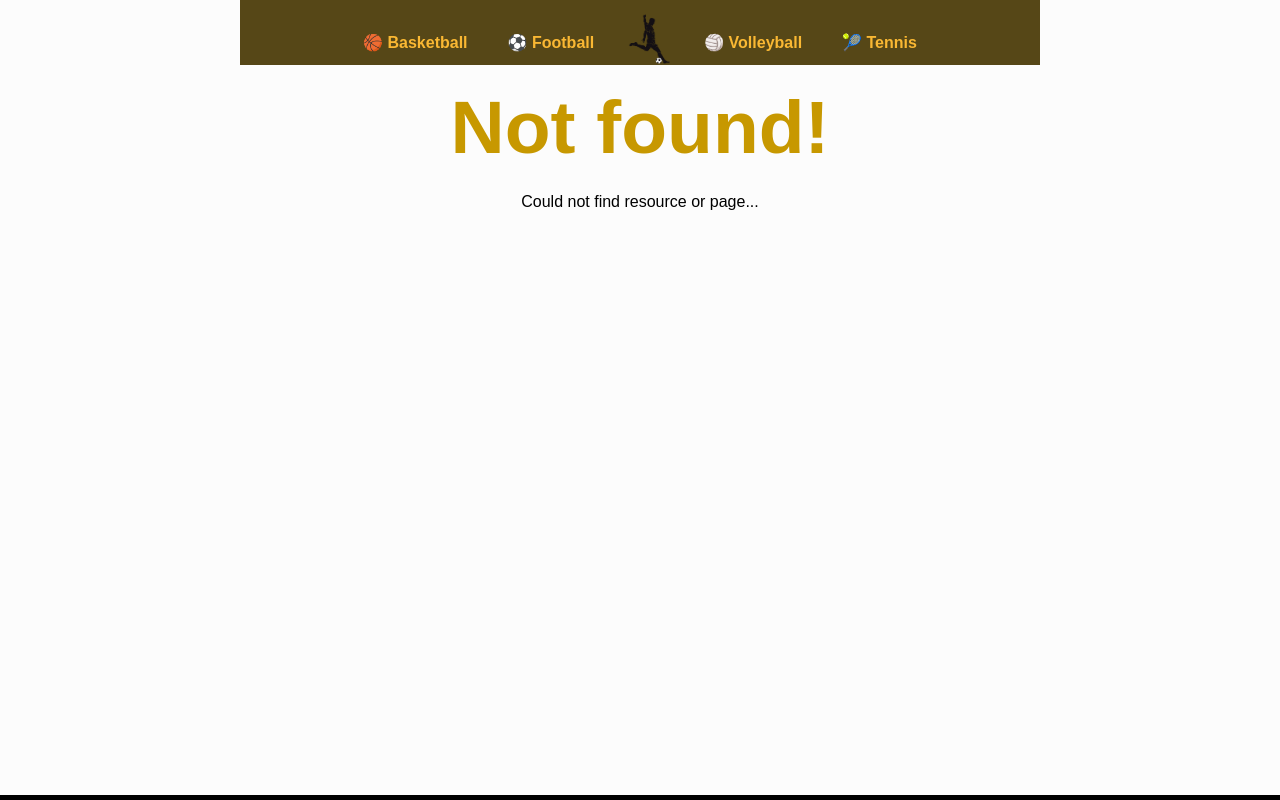
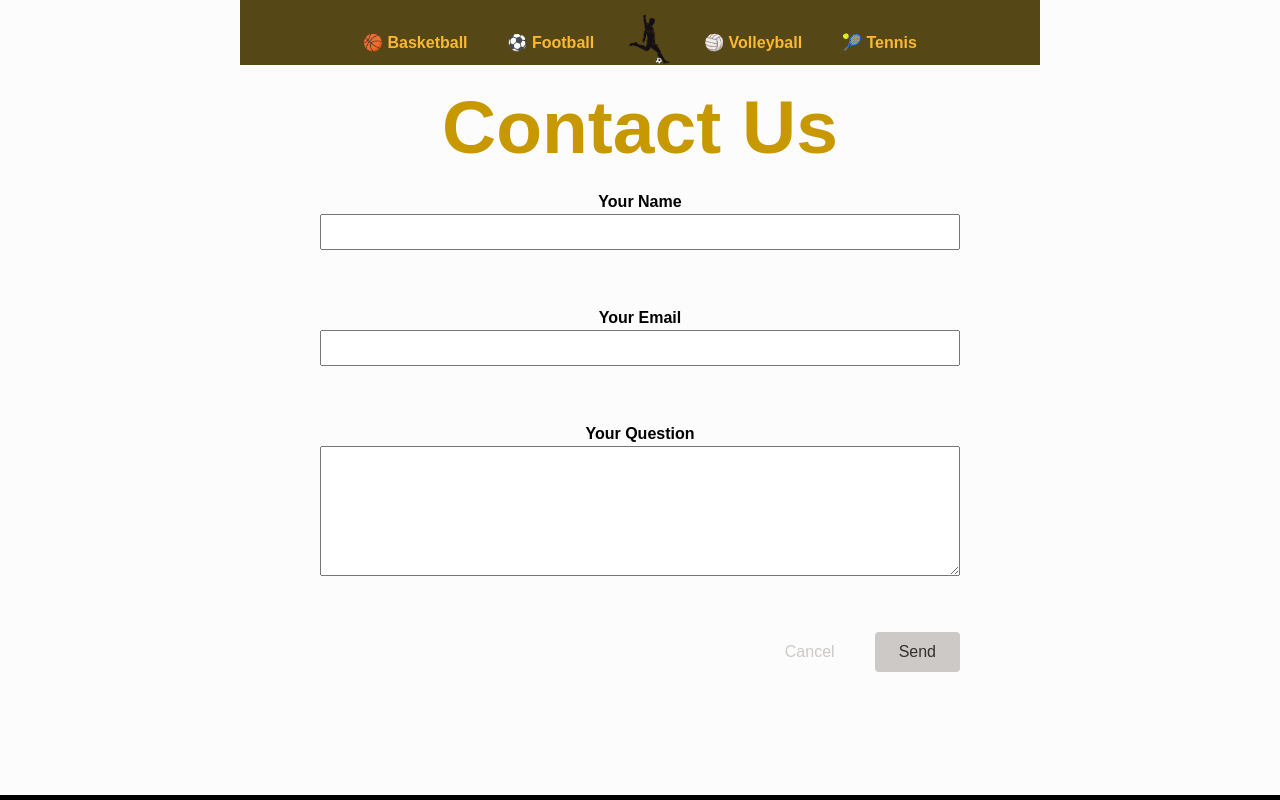
Before and after one commit to LyuboslavL/sportsbook, a React (Create React App) app in the folder frontend/: page /contact in a window 1280 px wide. Shown: the top 800 px of the page. Built offline with nearby package versions, Linux system fonts and the light colour scheme.

Commit message:
contact form
With successful message and a redirect.

```diff
--- a/frontend/src/App.js
+++ b/frontend/src/App.js
@@ -7,6 +7,7 @@ import BasketballPage from "./pages/Basketball";
 import FootballPage from "./pages/Football";
 import VolleyballPage from "./pages/Volleyball";
 import TennisPage from "./pages/Tennis";
+import ContactPage, { action as contactAction } from "./pages/Contact";
 
 const router = createBrowserRouter([
   {
@@ -19,6 +20,7 @@ const router = createBrowserRouter([
       { path: "football", element: <FootballPage />, children: [] },
       { path: "volleyball", element: <VolleyballPage />, children: [] },
       { path: "tennis", element: <TennisPage />, children: [] },
+      { path: "contact", element: <ContactPage />, action: contactAction },
     ],
   },
 ]);
--- /dev/null
+++ b/frontend/src/components/ContactForm.js
@@ -0,0 +1,51 @@
+import { useNavigation, useNavigate, useFetcher } from "react-router-dom";
+
+import classes from "./ContactForm.module.css";
+
+function ContactForm() {
+  const fetcher = useFetcher();
+  const { data, state } = fetcher;
+
+  const navigate = useNavigate();
+  const navigation = useNavigation();
+
+  const isSubmitting = navigation.state === "submitting";
+
+  function cancelHandler() {
+    navigate("..");
+  }
+
+  return (
+    <fetcher.Form method="POST" action="/contact" className={classes.form}>
+      {data && data.errors && (
+        <ul>
+          {Object.values(data.errors).map((err) => (
+            <li key={err}>{err}</li>
+          ))}
+        </ul>
+      )}
+      <p>
+        <label htmlFor="name">Your Name</label>
+        <input id="name" type="text" name="name" required />
+      </p>
+      <p>
+        <label htmlFor="email">Your Email</label>
+        <input id="email" type="text" name="email" required />
+      </p>
+      <p>
+        <label htmlFor="description">Your Question</label>
+        <textarea id="description" name="description" rows="5" required />
+      </p>
+      <div className={classes.actions}>
+        <button type="button" onClick={cancelHandler}>
+          Cancel
+        </button>
+        <button disabled={isSubmitting}>
+          {isSubmitting ? "Sending..." : "Send"}
+        </button>
+      </div>
+    </fetcher.Form>
+  );
+}
+
+export default ContactForm;
--- /dev/null
+++ b/frontend/src/components/ContactForm.module.css
@@ -0,0 +1,48 @@
+.form {
+  max-width: 40rem;
+  margin: 2rem auto;
+}
+
+.form label,
+.form input,
+.form textarea {
+  display: block;
+  width: 100%;
+  color: black;
+  font-weight: bolder;
+}
+
+.form input,
+.form textarea {
+  font: inherit;
+  padding: 0.25rem;
+}
+
+.actions {
+  display: flex;
+  gap: 1rem;
+  justify-content: flex-end;
+}
+
+.actions button {
+  font: inherit;
+  cursor: pointer;
+  padding: 0.5rem 1.5rem;
+  border-radius: 4px;
+  background-color: var(--color-gray-300);
+  color: var(--color-gray-800);
+  border: none;
+}
+
+.actions button[type="button"] {
+  background-color: transparent;
+  color: var(--color-gray-300);
+}
+
+.actions button:hover {
+  background-color: var(--color-primary-300);
+}
+
+.actions button[type="button"]:hover {
+  background-color: var(--color-gray-800);
+}
--- a/frontend/src/pages/Basketball.js
+++ b/frontend/src/pages/Basketball.js
@@ -32,7 +32,6 @@ const DUMMY_PLACES = [
 ];
 
 function BasketballPage() {
-  console.log(DUMMY_PLACES);
   return <PlacesList places={DUMMY_PLACES} />;
 }
 
--- /dev/null
+++ b/frontend/src/pages/Contact.js
@@ -0,0 +1,24 @@
+import { redirect } from "react-router-dom";
+
+import ContactForm from "../components/ContactForm";
+import PageContent from "../components/PageContent";
+
+function ContactPage() {
+  return (
+    <PageContent title="Contact Us">
+      <ContactForm />
+    </PageContent>
+  );
+}
+
+export default ContactPage;
+
+export async function action({ request }) {
+  const data = await request.formData();
+  const email = data.get("email");
+
+  window.alert("Sent successfully!");
+
+  // send to backend server...
+  return redirect("/");
+}
```
